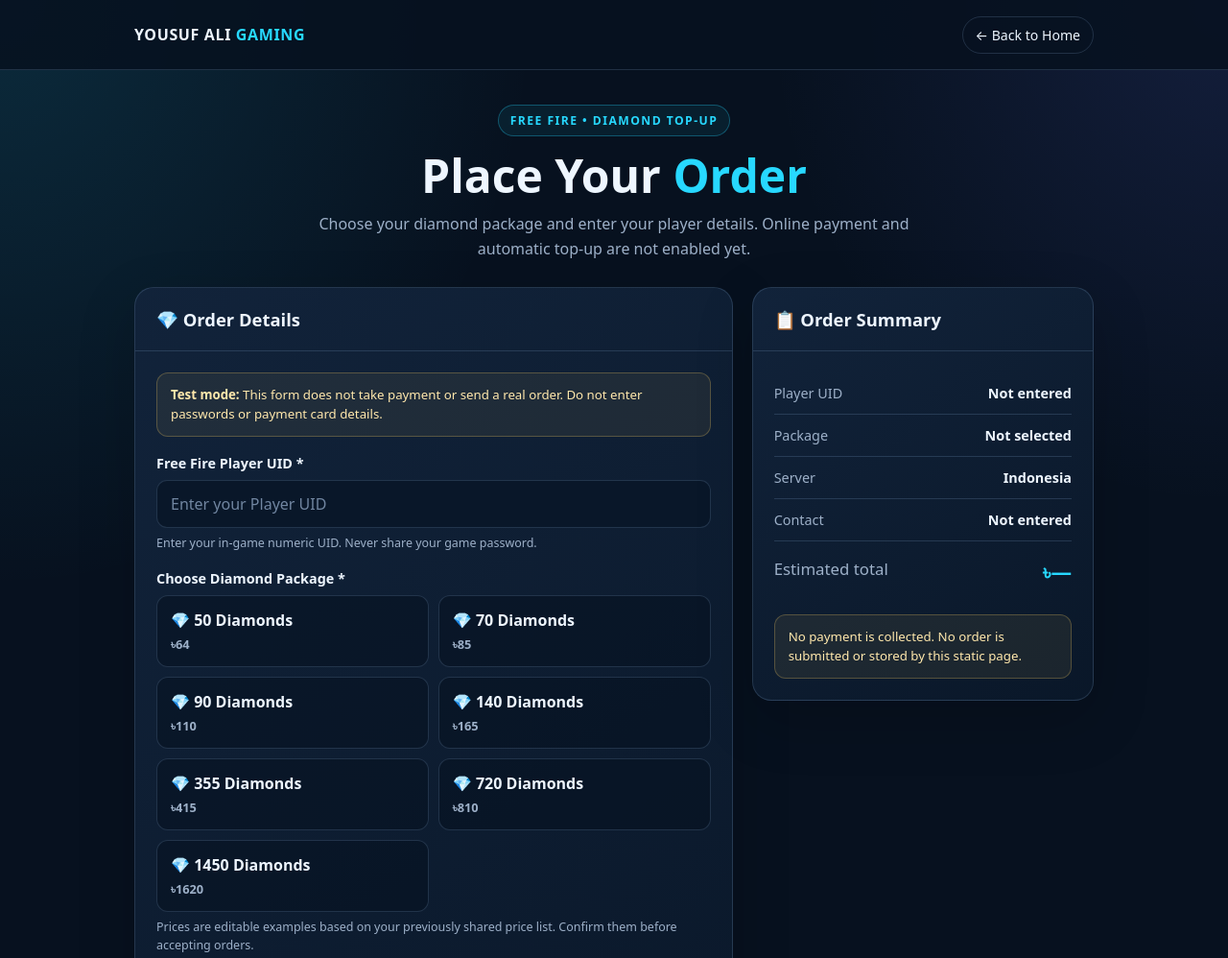
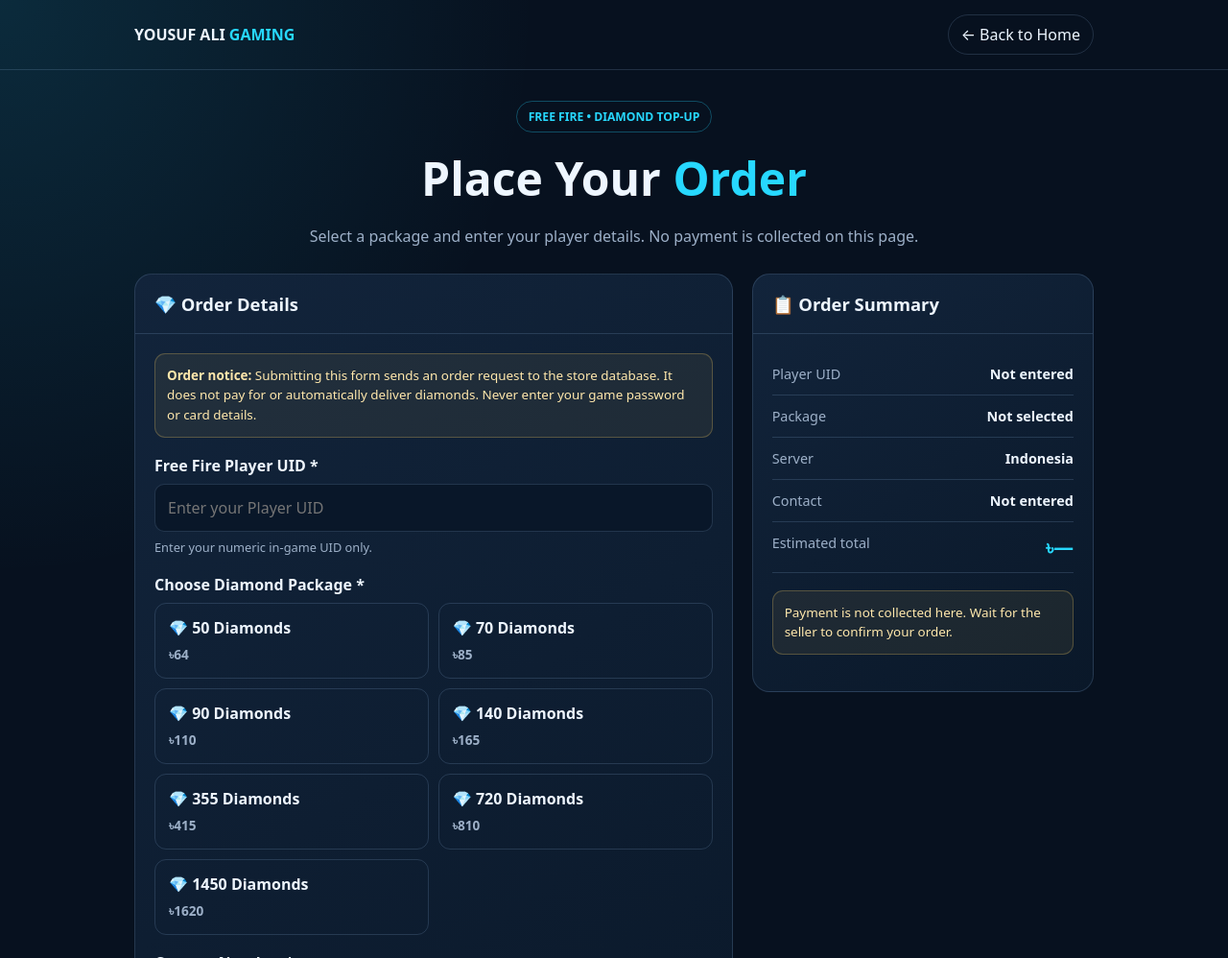
Before and after one commit to foysalindonew00-sys/yousuf-ali-gaming, a plain HTML site: page order.html in a window 1280 px wide. Shown: the top 998 px of the page at 96% size. Drawn offline with Linux system fonts and the light colour scheme.

Commit message:
Refactor order form and update styles
Updated styles and improved order form instructions. Enhanced user experience with clearer package selection and submission process.

```diff
--- a/order.html
+++ b/order.html
@@ -1,3 +1,4 @@
+
 <!DOCTYPE html>
 <html lang="en">
 <head>
@@ -5,57 +6,163 @@
   <meta name="viewport" content="width=device-width, initial-scale=1">
   <meta name="theme-color" content="#07111f">
   <title>Free Fire Diamond Order | YOUSUF ALI Gaming</title>
+
   <style>
-    :root{--bg:#07111f;--panel:#0d1b2e;--panel2:#12243b;--text:#eef6ff;--muted:#9db0c8;--cyan:#27d8ff;--blue:#6877ff;--line:rgba(148,190,230,.18);--gold:#ffd166}
-    *{box-sizing:border-box}
-    body{margin:0;background:radial-gradient(ellipse at top left,rgba(39,216,255,.13),transparent 35rem),radial-gradient(ellipse at top right,rgba(104,119,255,.13),transparent 30rem),var(--bg);color:var(--text);font-family:system-ui,-apple-system,BlinkMacSystemFont,"Segoe UI",sans-serif}
-    a{color:inherit}
-    .wrap{width:min(1000px,calc(100% - 28px));margin:auto}
-    header{border-bottom:1px solid var(--line);background:rgba(7,17,31,.85)}
-    .nav{min-height:72px;display:flex;align-items:center;justify-content:space-between;gap:14px}
-    .brand{font-weight:900;letter-spacing:.04em}.brand span{color:var(--cyan)}
-    .back{border:1px solid var(--line);border-radius:999px;padding:9px 13px;text-decoration:none;font-size:.88rem}
-    main{padding:36px 0 60px}
-    .hero{text-align:center;margin-bottom:26px}
-    .tag{display:inline-block;padding:7px 12px;border:1px solid rgba(39,216,255,.3);border-radius:999px;color:var(--cyan);background:rgba(39,216,255,.07);font-size:.76rem;font-weight:800;letter-spacing:.12em}
-    h1{font-size:clamp(2rem,5vw,3rem);line-height:1.1;margin:15px 0 10px}
-    h1 span{color:var(--cyan)}
-    .hero p{max-width:630px;margin:auto;color:var(--muted);line-height:1.65}
-    .layout{display:grid;grid-template-columns:minmax(0,1.4fr) minmax(260px,.8fr);gap:20px;align-items:start}
-    .card{background:linear-gradient(145deg,rgba(18,36,59,.97),rgba(10,24,41,.97));border:1px solid var(--line);border-radius:20px;overflow:hidden;box-shadow:0 20px 60px rgba(0,0,0,.18)}
-    .card-head{padding:20px 22px;border-bottom:1px solid var(--line)}
-    h2{margin:0;font-size:1.15rem}.card-body{padding:22px}
-    .field{margin-bottom:18px}
-    label,.label{display:block;margin-bottom:8px;font-size:.9rem;font-weight:750}
-    input,select{width:100%;padding:13px 14px;border:1px solid var(--line);border-radius:11px;background:#091729;color:var(--text);font:inherit;outline:none}
-    input:focus,select:focus{border-color:var(--cyan);box-shadow:0 0 0 3px rgba(39,216,255,.1)}
-    input::placeholder{color:#7186a1}
-    .hint{font-size:.78rem;color:var(--muted);line-height:1.5;margin-top:7px}
-    .packages{display:grid;grid-template-columns:repeat(2,minmax(0,1fr));gap:10px}
-    .package{position:relative}
-    .package input{position:absolute;opacity:0;pointer-events:none}
-    .package label{margin:0;display:block;border:1px solid var(--line);border-radius:12px;padding:14px;background:rgba(7,17,31,.55);cursor:pointer;min-height:75px}
-    .package label strong{display:block;font-size:1rem;margin-bottom:4px}
-    .package label span{font-size:.8rem;color:var(--muted)}
-    .package input:checked+label{border-color:var(--cyan);background:rgba(39,216,255,.09);box-shadow:inset 0 0 0 1px rgba(39,216,255,.22)}
-    .package input:focus-visible+label{outline:2px solid var(--cyan);outline-offset:3px}
-    .notice{border:1px solid rgba(255,209,102,.25);background:rgba(255,209,102,.07);color:#ffe8ac;border-radius:12px;padding:12px 14px;font-size:.83rem;line-height:1.55;margin-bottom:18px}
-    .summary-row{display:flex;justify-content:space-between;gap:14px;padding:12px 0;border-bottom:1px solid var(--line);font-size:.9rem}
-    .summary-row span:first-child{color:var(--muted)}
-    .summary-row strong{text-align:right;overflow-wrap:anywhere}
-    .summary-total{font-size:1.05rem;border-bottom:0;padding-top:17px}
-    .summary-total strong{color:var(--cyan);font-size:1.35rem}
-    .btn{display:block;width:100%;border:0;border-radius:12px;padding:14px 16px;background:linear-gradient(90deg,var(--cyan),var(--blue));color:#04111d;font-size:1rem;font-weight:900;cursor:pointer;margin-top:18px}
-    .btn:hover{filter:brightness(1.06)}
-    .result{display:none;margin-top:16px;padding:14px;border:1px solid rgba(39,216,255,.28);background:rgba(39,216,255,.07);border-radius:12px;line-height:1.6;font-size:.9rem}
-    .result.show{display:block}
-    .result h3{margin:0 0 6px;font-size:1rem}
-    .result p{margin:0;color:var(--muted)}
-    footer{text-align:center;color:var(--muted);font-size:.82rem;padding:22px 0 30px}
-    @media(max-width:760px){.layout{grid-template-columns:1fr}.summary-card{order:0}.form-card{order:1}.card-body{padding:18px}.card-head{padding:18px}}
-    @media(max-width:420px){.packages{grid-template-columns:1fr}.brand{font-size:.86rem}.back{font-size:.8rem;padding:8px 10px}}
+    :root {
+      --bg:#07111f;
+      --panel:#0d1b2e;
+      --text:#eef6ff;
+      --muted:#9db0c8;
+      --cyan:#27d8ff;
+      --blue:#6877ff;
+      --line:rgba(148,190,230,.18);
+    }
+    * { box-sizing:border-box; }
+    body {
+      margin:0;
+      background:radial-gradient(ellipse at top left,rgba(39,216,255,.13),transparent 35rem),var(--bg);
+      color:var(--text);
+      font-family:system-ui,-apple-system,"Segoe UI",sans-serif;
+    }
+    .wrap { width:min(1000px,calc(100% - 28px)); margin:auto; }
+    header { border-bottom:1px solid var(--line); }
+    .nav {
+      min-height:72px;
+      display:flex;
+      align-items:center;
+      justify-content:space-between;
+      gap:12px;
+    }
+    .brand { font-weight:900; }
+    .brand span, h1 span { color:var(--cyan); }
+    a { color:inherit; }
+    .back {
+      border:1px solid var(--line);
+      border-radius:999px;
+      padding:9px 13px;
+      text-decoration:none;
+    }
+    main { padding:32px 0 50px; }
+    .hero { text-align:center; margin-bottom:25px; }
+    .tag {
+      display:inline-block;
+      padding:7px 12px;
+      border:1px solid rgba(39,216,255,.3);
+      border-radius:999px;
+      color:var(--cyan);
+      font-size:.76rem;
+      font-weight:800;
+    }
+    h1 { font-size:clamp(2rem,5vw,3rem); margin:15px 0 10px; }
+    .hero p { color:var(--muted); line-height:1.6; }
+    .layout {
+      display:grid;
+      grid-template-columns:minmax(0,1.4fr) minmax(250px,.8fr);
+      gap:20px;
+      align-items:start;
+    }
+    .card {
+      background:linear-gradient(145deg,#12243b,#0a1829);
+      border:1px solid var(--line);
+      border-radius:18px;
+      overflow:hidden;
+    }
+    .card-head { padding:18px 20px; border-bottom:1px solid var(--line); }
+    h2 { margin:0; font-size:1.15rem; }
+    .card-body { padding:20px; }
+    .field { margin-bottom:18px; }
+    label,.label { display:block; margin-bottom:8px; font-weight:750; }
+    input,select {
+      width:100%;
+      padding:13px;
+      border:1px solid var(--line);
+      border-radius:10px;
+      background:#091729;
+      color:var(--text);
+      font:inherit;
+    }
+    .hint { color:var(--muted); font-size:.8rem; margin-top:7px; line-height:1.5; }
+    .packages { display:grid; grid-template-columns:repeat(2,minmax(0,1fr)); gap:10px; }
+    .package input {
+      width:auto;
+      position:absolute;
+      opacity:0;
+    }
+    .package label {
+      display:block;
+      border:1px solid var(--line);
+      border-radius:12px;
+      padding:14px;
+      cursor:pointer;
+      margin:0;
+    }
+    .package label strong { display:block; margin-bottom:5px; }
+    .package label span { color:var(--muted); font-size:.85rem; }
+    .package input:checked + label {
+      border-color:var(--cyan);
+      background:rgba(39,216,255,.09);
+    }
+    .notice {
+      border:1px solid rgba(255,209,102,.25);
+      background:rgba(255,209,102,.07);
+      color:#ffe8ac;
+      border-radius:11px;
+      padding:12px;
+      font-size:.84rem;
+      line-height:1.55;
+      margin-bottom:18px;
+    }
+    .summary-row {
+      display:flex;
+      justify-content:space-between;
+      gap:12px;
+      padding:12px 0;
+      border-bottom:1px solid var(--line);
+      font-size:.9rem;
+    }
+    .summary-row span { color:var(--muted); }
+    .summary-row strong { text-align:right; overflow-wrap:anywhere; }
+    .total strong { color:var(--cyan); font-size:1.3rem; }
+    .btn {
+      display:block;
+      width:100%;
+      border:0;
+      border-radius:11px;
+      padding:14px;
+      background:linear-gradient(90deg,var(--cyan),var(--blue));
+      color:#04111d;
+      font-size:1rem;
+      font-weight:900;
+      cursor:pointer;
+      margin-top:18px;
+    }
+    .btn:disabled { opacity:.6; cursor:wait; }
+    .result {
+      display:none;
+      margin-top:16px;
+      padding:14px;
+      border:1px solid var(--line);
+      border-radius:11px;
+      line-height:1.6;
+      overflow-wrap:anywhere;
+    }
+    .result.show { display:block; }
+    .result p { margin-bottom:0; }
+    footer { text-align:center; color:var(--muted); padding:25px 0; font-size:.82rem; }
+    @media(max-width:760px) {
+      .layout { grid-template-columns:1fr; }
+      .card-body { padding:16px; }
+    }
+    @media(max-width:420px) {
+      .packages { grid-template-columns:1fr; }
+      .brand { font-size:.85rem; }
+    }
   </style>
+
+  <script src="https://www.gstatic.com/firebasejs/10.12.2/firebase-app-compat.js"></script>
+  <script src="https://www.gstatic.com/firebasejs/10.12.2/firebase-firestore-compat.js"></script>
 </head>
+
 <body>
 <header>
   <div class="wrap nav">
@@ -68,24 +175,28 @@
   <section class="hero">
     <div class="tag">FREE FIRE • DIAMOND TOP-UP</div>
     <h1>Place Your <span>Order</span></h1>
-    <p>Choose your diamond package and enter your player details. Online payment and automatic top-up are not enabled yet.</p>
+    <p>Select a package and enter your player details. No payment is collected on this page.</p>
   </section>
 
   <div class="layout">
-    <section class="card form-card">
+    <section class="card">
       <div class="card-head"><h2>💎 Order Details</h2></div>
       <div class="card-body">
-        <div class="notice"><strong>Test mode:</strong> This form does not take payment or send a real order. Do not enter passwords or payment card details.</div>
+        <div class="notice">
+          <strong>Order notice:</strong> Submitting this form sends an order request to the store database. It does not pay for or automatically deliver diamonds. Never enter your game password or card details.
+        </div>
+
         <form id="orderForm">
           <div class="field">
             <label for="playerUid">Free Fire Player UID *</label>
-            <input id="playerUid" name="playerUid" inputmode="numeric" autocomplete="off" placeholder="Enter your Player UID" required maxlength="24" pattern="[0-9]{5,24}">
-            <div class="hint">Enter your in-game numeric UID. Never share your game password.</div>
+            <input id="playerUid" name="playerUid" inputmode="numeric"
+              autocomplete="off" placeholder="Enter your Player UID"
+              required maxlength="24" pattern="[0-9]{5,24}">
+            <div class="hint">Enter your numeric in-game UID only.</div>
           </div>
-
           <div class="field">
             <span class="label">Choose Diamond Package *</span>
-            <div class="packages" id="packages">
+            <div class="packages">
               <div class="package"><input type="radio" id="p50" name="package" value="50 Diamonds" data-price="64" required><label for="p50"><strong>💎 50 Diamonds</strong><span>৳64</span></label></div>
               <div class="package"><input type="radio" id="p70" name="package" value="70 Diamonds" data-price="85"><label for="p70"><strong>💎 70 Diamonds</strong><span>৳85</span></label></div>
               <div class="package"><input type="radio" id="p90" name="package" value="90 Diamonds" data-price="110"><label for="p90"><strong>💎 90 Diamonds</strong><span>৳110</span></label></div>
@@ -94,14 +205,13 @@
               <div class="package"><input type="radio" id="p720" name="package" value="720 Diamonds" data-price="810"><label for="p720"><strong>💎 720 Diamonds</strong><span>৳810</span></label></div>
               <div class="package"><input type="radio" id="p1450" name="package" value="1450 Diamonds" data-price="1620"><label for="p1450"><strong>💎 1450 Diamonds</strong><span>৳1620</span></label></div>
             </div>
-            <div class="hint">Prices are editable examples based on your previously shared price list. Confirm them before accepting orders.</div>
           </div>
-
           <div class="field">
             <label for="contact">Contact Number *</label>
-            <input id="contact" name="contact" type="tel" autocomplete="tel" placeholder="e.g. 01XXXXXXXXX" required minlength="8" maxlength="20">
+            <input id="contact" name="contact" type="tel"
+              autocomplete="tel" placeholder="e.g. 01XXXXXXXXX"
+              required minlength="8" maxlength="20">
           </div>
-
           <div class="field">
             <label for="server">Server *</label>
             <select id="server" name="server" required>
@@ -111,70 +221,140 @@
               <option value="Other">Other / Confirm with seller</option>
             </select>
           </div>
-
-          <button class="btn" type="submit">Review Order (No Payment)</button>
+          <button class="btn" id="submitBtn" type="submit">Submit Order</button>
           <div class="result" id="result" role="status" aria-live="polite">
-            <h3>Order summary prepared</h3>
+            <strong id="resultTitle"></strong>
             <p id="resultText"></p>
           </div>
         </form>
       </div>
     </section>
-
-    <aside class="card summary-card">
+    <aside class="card">
       <div class="card-head"><h2>📋 Order Summary</h2></div>
       <div class="card-body">
         <div class="summary-row"><span>Player UID</span><strong id="sumUid">Not entered</strong></div>
         <div class="summary-row"><span>Package</span><strong id="sumPackage">Not selected</strong></div>
         <div class="summary-row"><span>Server</span><strong id="sumServer">Indonesia</strong></div>
         <div class="summary-row"><span>Contact</span><strong id="sumContact">Not entered</strong></div>
-        <div class="summary-row summary-total"><span>Estimated total</span><strong id="sumPrice">৳—</strong></div>
-        <div class="notice" style="margin:18px 0 0">No payment is collected. No order is submitted or stored by this static page.</div>
+        <div class="summary-row total"><span>Estimated total</span><strong id="sumPrice">৳—</strong></div>
+        <div class="notice" style="margin-top:18px">
+          Payment is not collected here. Wait for the seller to confirm your order.
+        </div>
       </div>
     </aside>
   </div>
 </main>
-
 <footer class="wrap">© <span id="year"></span> YOUSUF ALI Gaming. All rights reserved.</footer>
-
 <script>
 "use strict";
+/* Firebase project configuration */
+const firebaseConfig = {
+  apiKey: "AIzaSyDyRX9oCF2D0vGUkUcrxpv8o2rhSSVD3p8",
+  authDomain: "yousuf-ali-gaming.firebaseapp.com",
+  projectId: "yousuf-ali-gaming",
+  storageBucket: "yousuf-ali-gaming.firebasestorage.app",
+  messagingSenderId: "736038389268",
+  appId: "1:736038389268:web:b717a07cb43076bd928901"
+};
 const form = document.getElementById("orderForm");
 const uidInput = document.getElementById("playerUid");
 const contactInput = document.getElementById("contact");
 const serverInput = document.getElementById("server");
 const packageInputs = [...document.querySelectorAll('input[name="package"]')];
+const submitBtn = document.getElementById("submitBtn");
 const result = document.getElementById("result");
+const resultTitle = document.getElementById("resultTitle");
 const resultText = document.getElementById("resultText");
 document.getElementById("year").textContent = new Date().getFullYear();
-
+let db = null;
+let firebaseReady = false;
+try {
+  if (!firebase.apps.length) {
+    firebase.initializeApp(firebaseConfig);
+  }
+  db = firebase.firestore();
+  firebaseReady = true;
+} catch (error) {
+  console.error("Firebase initialization error:", error);
+}
 function selectedPackage() {
   const selected = packageInputs.find(item => item.checked);
-    return selected ? { name: selected.value, price: Number(selected.dataset.price) } : null;
+  return selected
+    ? { name: selected.value, price: Number(selected.dataset.price) }
+    : null;
 }
 function updateSummary() {
   const pack = selectedPackage();
-    document.getElementById("sumUid").textContent = uidInput.value.trim() || "Not entered";
-    document.getElementById("sumPackage").textContent = pack ? pack.name : "Not selected";
+  document.getElementById("sumUid").textContent =
+    uidInput.value.trim() || "Not entered";
+  document.getElementById("sumPackage").textContent =
+    pack ? pack.name : "Not selected";
   document.getElementById("sumServer").textContent = serverInput.value;
-    document.getElementById("sumContact").textContent = contactInput.value.trim() || "Not entered";
-    document.getElementById("sumPrice").textContent = pack ? "৳" + pack.price.toLocaleString("en-BD") : "৳—";
+  document.getElementById("sumContact").textContent =
+    contactInput.value.trim() || "Not entered";
+  document.getElementById("sumPrice").textContent =
+    pack ? "৳" + pack.price.toLocaleString("en-BD") : "৳—";
+}
+function showResult(title, message, success) {
+  resultTitle.textContent = title;
+  resultText.textContent = message;
+  result.style.borderColor = success ? "#27d8a0" : "#ff9d9d";
+  result.classList.add("show");
+  result.scrollIntoView({ behavior: "smooth", block: "nearest" });
 }
 form.addEventListener("input", updateSummary);
 form.addEventListener("change", updateSummary);
-  form.addEventListener("submit", event => {
+form.addEventListener("submit", async function(event) {
   event.preventDefault();
   if (!form.reportValidity()) return;
   const pack = selectedPackage();
   if (!pack) return;
-    resultText.textContent =
-      "UID: " + uidInput.value.trim() +
-      " · Package: " + pack.name +
-      " · Server: " + serverInput.value +
-      " · Estimated total: ৳" + pack.price.toLocaleString("en-BD") +
-      ". This is only a local preview; no real order was sent or saved. Please contact the seller to place an order.";
-    result.classList.add("show");
-    result.scrollIntoView({ behavior: "smooth", block: "nearest" });
+  if (!firebaseReady || !db) {
+    showResult(
+      "Firebase unavailable",
+      "The order was not saved. Please check your internet connection and Firebase setup.",
+      false
+    );
+    return;
+  }
+  submitBtn.disabled = true;
+  submitBtn.textContent = "Submitting...";
+  try {
+    const orderData = {
+      uid: uidInput.value.trim(),
+      server: serverInput.value,
+      contact: contactInput.value.trim(),
+      paymentMethod: "Not paid - confirm with seller",
+      transactionId: "",
+      package: pack.name,
+      total: pack.price,
+      status: "Pending",
+      createdAt: firebase.firestore.FieldValue.serverTimestamp()
+    };
+    const docRef = await db.collection("orders").add(orderData);
+    showResult(
+      "Order submitted successfully!",
+      "Your order reference is " + docRef.id +
+      ". Package: " + pack.name +
+      ". Total: ৳" + pack.price.toLocaleString("en-BD") +
+      ". Status: Pending. No payment has been taken. Please wait for seller confirmation.",
+      true
+    );
+    form.reset();
+    updateSummary();
+  } catch (error) {
+    console.error("Order submission failed:", error);
+    let message = "The order could not be saved. Please try again.";
+    if (error.code === "permission-denied") {
+      message = "Firestore security rules blocked this order. The database rules need a safe public order-creation rule; do not disable database security.";
+    } else if (!navigator.onLine) {
+      message = "Your device appears to be offline. Connect to the internet and try again.";
+    }
+    showResult("Order not submitted", message, false);
+  } finally {
+    submitBtn.disabled = false;
+    submitBtn.textContent = "Submit Order";
+  }
 });
 updateSummary();
 </script>
```
Lines whose indentation alone changed are shown as unchanged.
